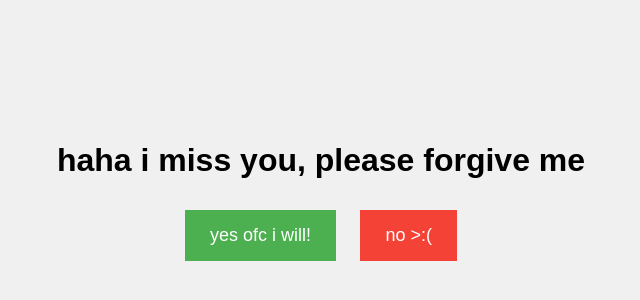
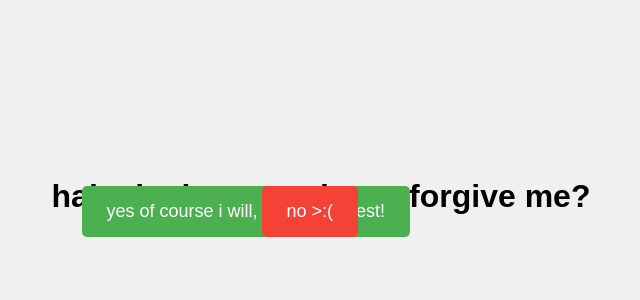
Before and after one commit to bb3e/bb3e.github.io, a plain HTML site: page index.html in a window 1280 px wide. Shown: the part 204-504 px from the top of the page, without its empty margins (319-959 px from the left). Drawn offline with Linux system fonts and the light colour scheme.

Commit message:
Update index.html
button swap active in css

```diff
--- a/index.html
+++ b/index.html
@@ -5,6 +5,7 @@
   <meta name="viewport" content="width=device-width, initial-scale=1.0">
   <title>Forgiveness Game</title>
   <style>
+    /* Basic styles for the body */
     body {
       display: flex;
       justify-content: center;
@@ -13,32 +14,51 @@
       background-color: #f0f0f0;
       margin: 0;
       font-family: Arial, sans-serif;
+      position: relative;
     }
+
+    /* Container for centering the content */
     .container {
       text-align: center;
+      position: relative;
     }
+
+    /* Common button styles */
     button {
       font-size: 18px;
       padding: 15px 25px;
       margin: 10px;
       border: none;
       cursor: pointer;
+      border-radius: 5px;
+      transition: transform 0.3s ease;
     }
+
+    /* Yes button style */
     #yesBtn {
       background-color: #4CAF50;
       color: white;
+      position: absolute; /* Positioning the buttons absolutely */
+      left: 20px; /* Initial position of Yes button */
+      top: 20px;  /* Initial position of Yes button */
     }
+
+    /* No button style */
     #noBtn {
       background-color: #f44336;
       color: white;
+      position: absolute; /* Positioning the buttons absolutely */
+      left: 200px; /* Initial position of No button */
+      top: 20px;  /* Initial position of No button */
     }
+
   </style>
 </head>
 <body>
 
   <div class="container">
-    <h1>haha i miss you, please forgive me</h1>
-    <button id="yesBtn">yes ofc i will!</button>
+    <h1>haha i miss you please forgive me?</h1>
+    <button id="yesBtn">yes of course i will, you're the best!</button>
     <button id="noBtn">no >:(</button>
   </div>
 
```
